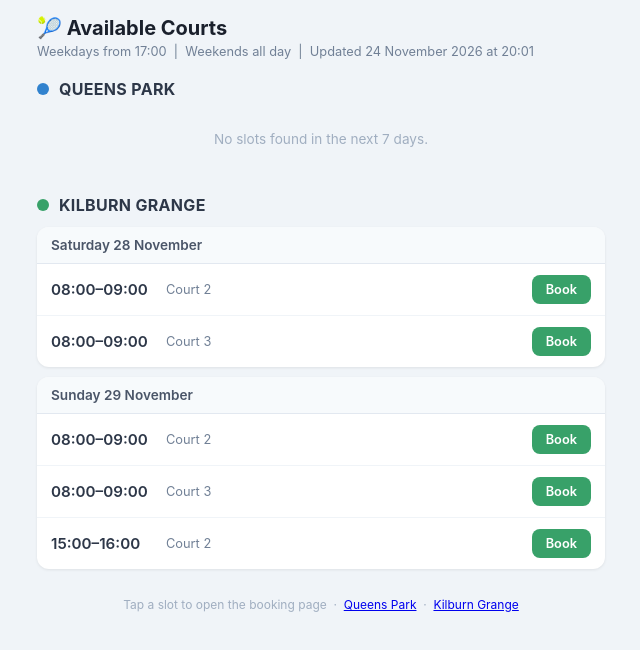
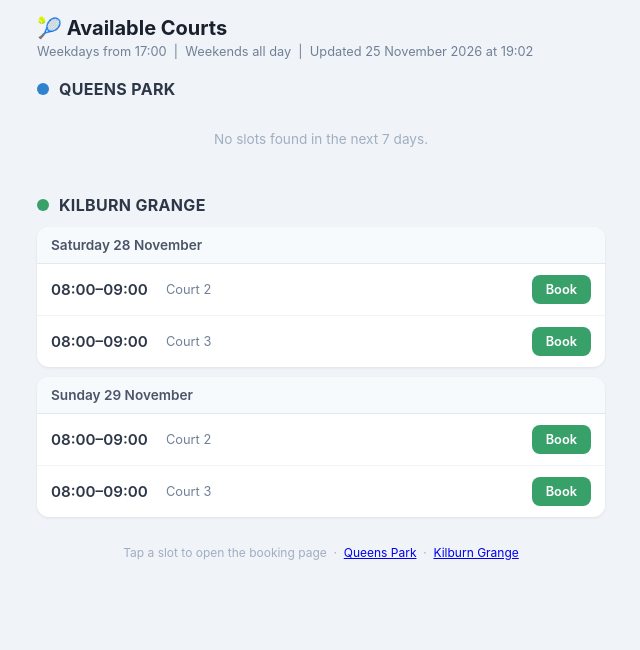
Before and after one commit to Oliver-Picot/tennis-courts, a plain HTML site: page index.html in a window 1280 px wide. Shown: the whole page, without its empty margins (319-959 px from the left). Drawn offline with Linux system fonts and the light colour scheme.

Commit message:
Update court availability 2026-11-25 19:02 UTC

```diff
--- a/index.html
+++ b/index.html
@@ -126,13 +126,12 @@ footer {
 </head>
 <body>
 <h1>🎾 Available Courts</h1>
-<p class="subtitle">Weekdays from 17:00 &nbsp;|&nbsp; Weekends all day &nbsp;|&nbsp; Updated 24 November 2026 at 20:01</p>
+<p class="subtitle">Weekdays from 17:00 &nbsp;|&nbsp; Weekends all day &nbsp;|&nbsp; Updated 25 November 2026 at 19:02</p>
 <section class="venue-section venue-qp"><div class="venue-header"><div class="venue-dot"></div><span class="venue-name">Queens Park</span></div><p class="empty">No slots found in the next 7 days.</p></section>
 <section class="venue-section venue-kg"><div class="venue-header"><div class="venue-dot"></div><span class="venue-name">Kilburn Grange</span></div><div class="day-block"><div class="day-header">Saturday 28 November</div><div class="slot-row"><span class="slot-time">08:00–09:00</span><span class="slot-court">Court 2</span><a class="book-btn" href="https://camdenactive.camden.gov.uk/courses/book.aspx?fdCourseEventId=203&fdDate=28/11/2026&fdTime=08" target="_blank" rel="noopener">Book</a></div>
 <div class="slot-row"><span class="slot-time">08:00–09:00</span><span class="slot-court">Court 3</span><a class="book-btn" href="https://camdenactive.camden.gov.uk/courses/book.aspx?fdCourseEventId=207&fdDate=28/11/2026&fdTime=08" target="_blank" rel="noopener">Book</a></div></div>
 <div class="day-block"><div class="day-header">Sunday 29 November</div><div class="slot-row"><span class="slot-time">08:00–09:00</span><span class="slot-court">Court 2</span><a class="book-btn" href="https://camdenactive.camden.gov.uk/courses/book.aspx?fdCourseEventId=203&fdDate=29/11/2026&fdTime=08" target="_blank" rel="noopener">Book</a></div>
-<div class="slot-row"><span class="slot-time">08:00–09:00</span><span class="slot-court">Court 3</span><a class="book-btn" href="https://camdenactive.camden.gov.uk/courses/book.aspx?fdCourseEventId=207&fdDate=29/11/2026&fdTime=08" target="_blank" rel="noopener">Book</a></div>
-<div class="slot-row"><span class="slot-time">15:00–16:00</span><span class="slot-court">Court 2</span><a class="book-btn" href="https://camdenactive.camden.gov.uk/courses/book.aspx?fdCourseEventId=203&fdDate=29/11/2026&fdTime=15" target="_blank" rel="noopener">Book</a></div></div></section>
+<div class="slot-row"><span class="slot-time">08:00–09:00</span><span class="slot-court">Court 3</span><a class="book-btn" href="https://camdenactive.camden.gov.uk/courses/book.aspx?fdCourseEventId=207&fdDate=29/11/2026&fdTime=08" target="_blank" rel="noopener">Book</a></div></div></section>
 <footer>Tap a slot to open the booking page &nbsp;·&nbsp; <a href="https://clubspark.lta.org.uk/QueensParkTennisCourts/Booking/BookByDate">Queens Park</a> &nbsp;·&nbsp; <a href="https://camdenactive.camden.gov.uk/courses/detail/178/kilburn-grange-tennis-court-1/">Kilburn Grange</a></footer>
 </body>
 </html>
```
